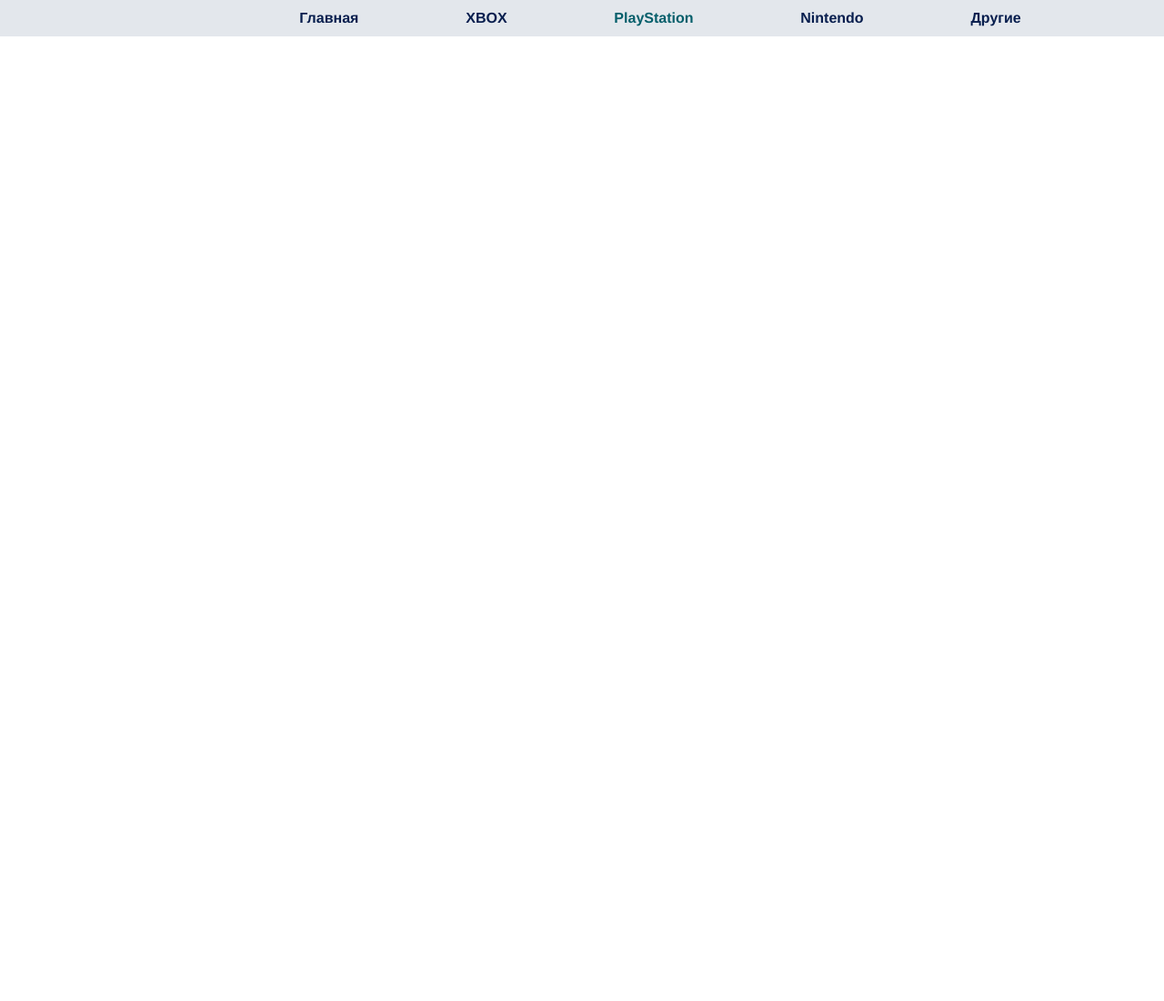
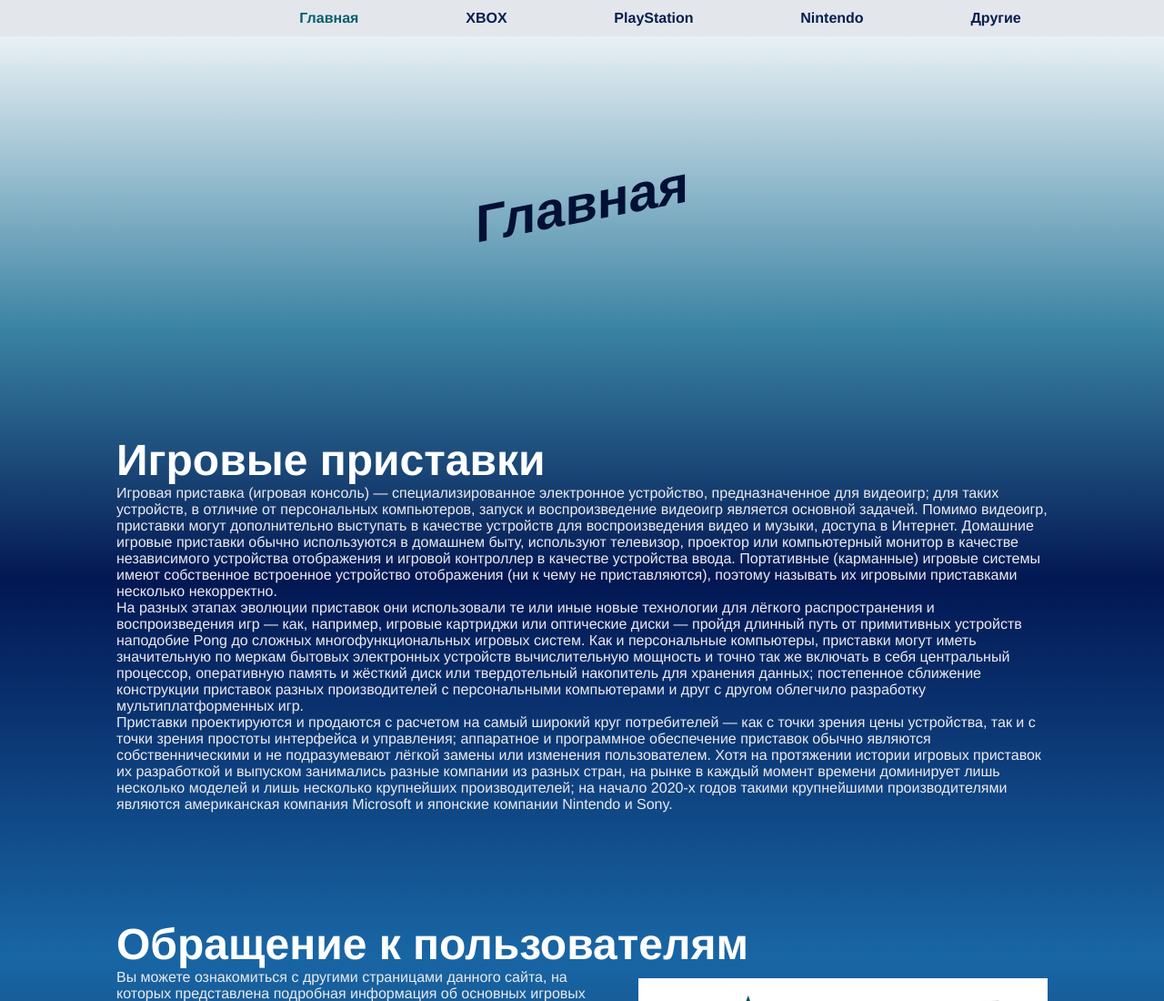
Before and after one commit to Thunderbirrd/HTMLCourseWork, a plain HTML site: page index.html in a window 1280 px wide. Shown: the top 1100 px of the page at 91% size. Before the commit the page ends 800 px from the top, so only its background shows below. Drawn offline with Linux system fonts and the light colour scheme.

Commit message:
main page

```diff
--- a/index.html
+++ b/index.html
@@ -18,14 +18,40 @@
             </button>
         </div>
         <ul class="header_menu">
-            <li><a href="./index.html">Главная</a></li>
+            <li><a class="active_link" href="#">Главная</a></li>
             <li><a href="./xbox.html">XBOX</a></li>
-            <li><a class="active_link" href="#">PlayStation</a></li>
+            <li><a href="ps.html">PlayStation</a></li>
             <li><a href="./nintendo.html">Nintendo</a></li>
             <li><a href="./others.html">Другие</a></li>
         </ul>
     </header>
 
+    <main>
+        <div class="wrap_title">
+            <h1>Главная</h1>
+        </div>
+
+        <div class="wrap console">
+            <div class="console pop_up_element">
+                <div class="console_title">
+                    <h2>Игровые приставки</h2>
+                </div>
+                <div class="console_text">
+                    <p>
+                        Игровая приставка (игровая консоль) — специализированное электронное устройство, предназначенное для видеоигр; для таких устройств, в отличие от персональных компьютеров, запуск и воспроизведение видеоигр является основной задачей. Помимо видеоигр, приставки могут дополнительно выступать в качестве устройств для воспроизведения видео и музыки, доступа в Интернет. Домашние игровые приставки обычно используются в домашнем быту, используют телевизор, проектор или компьютерный монитор в качестве независимого устройства отображения и игровой контроллер в качестве устройства ввода. Портативные (карманные) игровые системы имеют собственное встроенное устройство отображения (ни к чему не приставляются), поэтому называть их игровыми приставками несколько некорректно.
+                    </p>
+                    <p>
+                        На разных этапах эволюции приставок они использовали те или иные новые технологии для лёгкого распространения и воспроизведения игр — как, например, игровые картриджи или оптические диски — пройдя длинный путь от примитивных устройств наподобие Pong до сложных многофункциональных игровых систем. Как и персональные компьютеры, приставки могут иметь значительную по меркам бытовых электронных устройств вычислительную мощность и точно так же включать в себя центральный процессор, оперативную память и жёсткий диск или твердотельный накопитель для хранения данных; постепенное сближение конструкции приставок разных производителей с персональными компьютерами и друг с другом облегчило разработку мультиплатформенных игр.
+                    </p>
+                    <p>
+                        Приставки проектируются и продаются с расчетом на самый широкий круг потребителей — как с точки зрения цены устройства, так и с точки зрения простоты интерфейса и управления; аппаратное и программное обеспечение приставок обычно являются собственническими и не подразумевают лёгкой замены или изменения пользователем. Хотя на протяжении истории игровых приставок их разработкой и выпуском занимались разные компании из разных стран, на рынке в каждый момент времени доминирует лишь несколько моделей и лишь несколько крупнейших производителей; на начало 2020-х годов такими крупнейшими производителями являются американская компания Microsoft и японские компании Nintendo и Sony.
+                    </p>
+                </div>
+            </div>
+        </div>
+    </main>
+
+    <script src="scripts/index.js"></script>
     <script src="scripts/script.js"></script>
 </body>
 </html>
--- /dev/null
+++ b/scripts/index.js
@@ -0,0 +1,15 @@
+const content = {
+    currentId: 0,
+
+    consoles: [
+        {
+            title: "Обращение к пользователям",
+            images: [
+                "./img/attention.jpg"
+            ],
+            texts: [
+                "Вы можете ознакомиться с другими страницами данного сайта, на которых представлена подробная информация об основных игровых приставках от различных производителей.",
+            ]
+        }
+    ]
+}
```
Also changed, not shown: img/attention.jpg (added).
